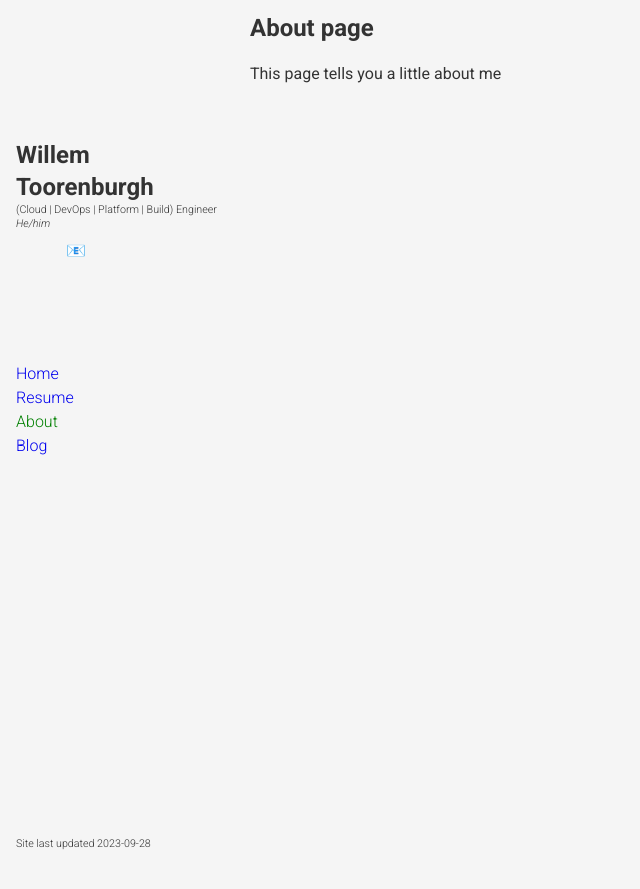
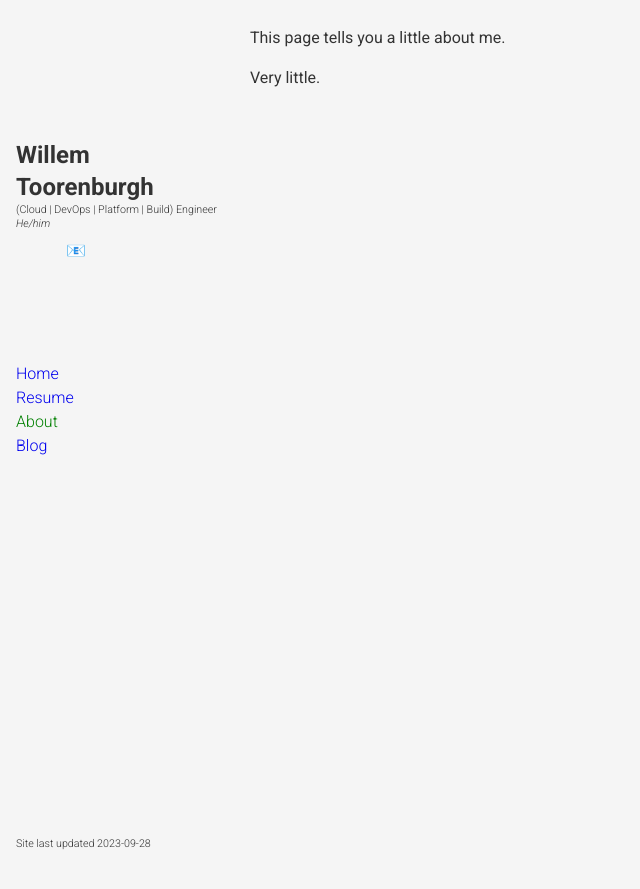
Before and after one commit to WillemToorenburgh/WillemToorenburgh.github.io, a Jekyll site: the page built from about.md, in a window 1280 px wide. Shown: the top 889 px of the page, without its empty margins (0-640 px from the left). Built offline with Jekyll 4.4.1, drawn with Linux system fonts in a browser that asks for light colours.

Commit message:
All is void! Embrace the emptyness!

```diff
--- a/about.md
+++ b/about.md
@@ -2,6 +2,7 @@
 layout: default
 title: About
 ---
-# About page
 
-This page tells you a little about me
+This page tells you a little about me.
+
+Very little.
--- a/index.html
+++ b/index.html
@@ -1,4 +1,3 @@
 ---
 title: Home
 ---
-<h1>{{ "Hello layouts!" | downcase }}</h1>
```
